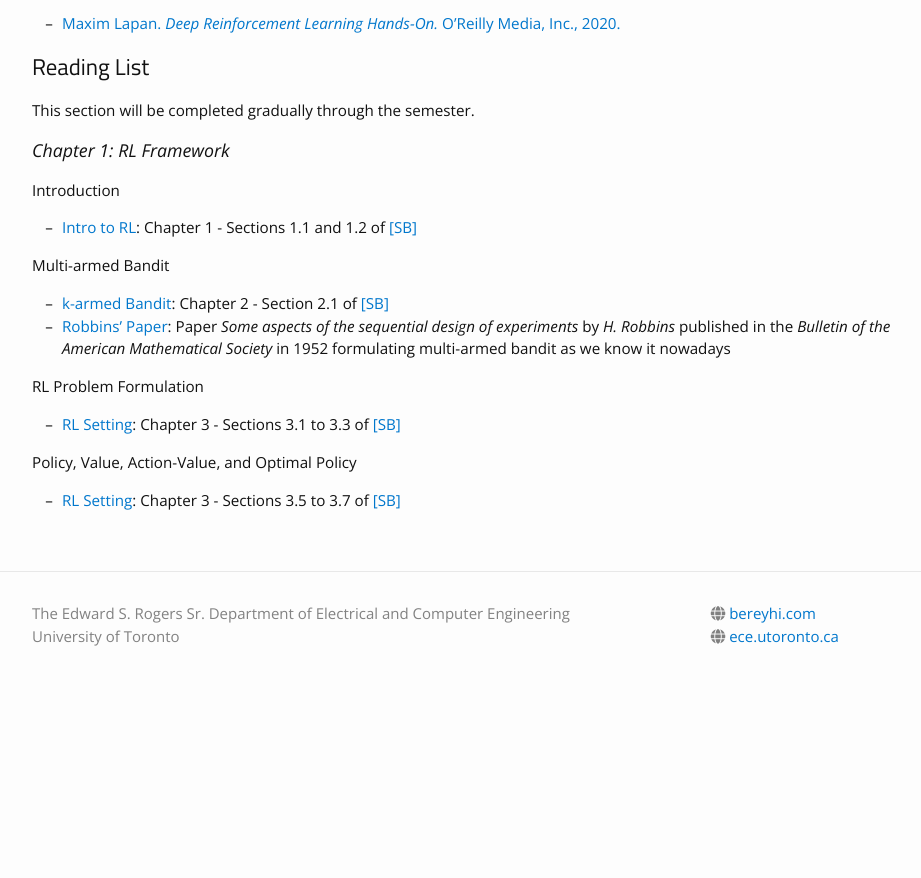
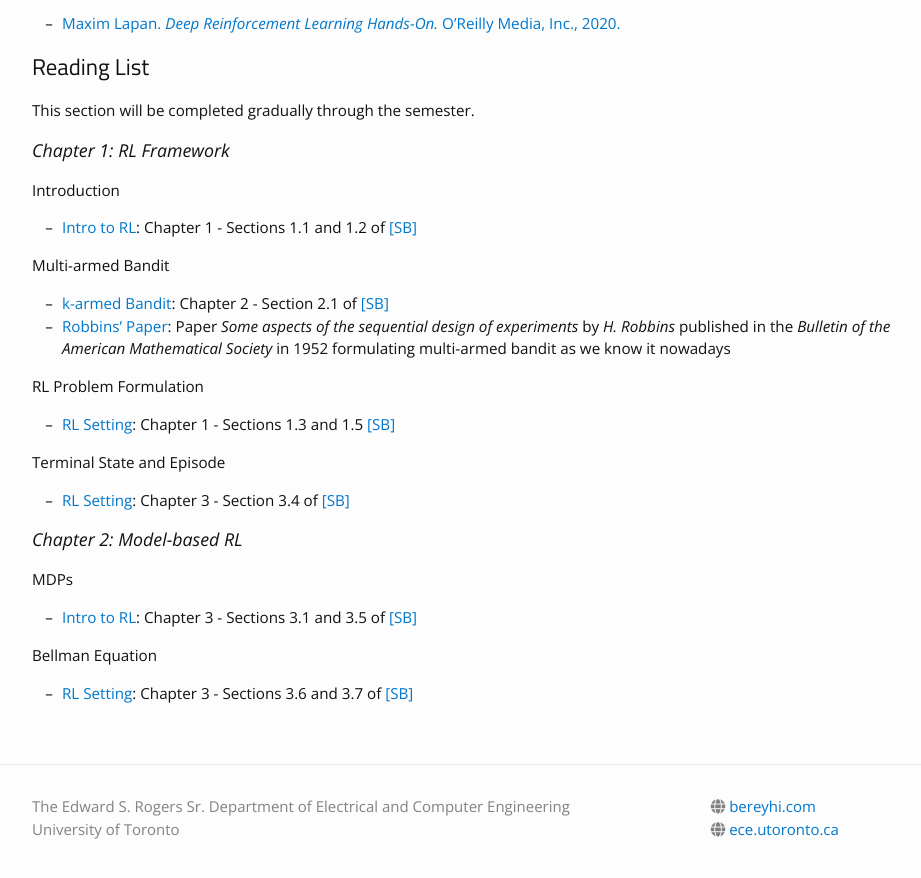
Before and after one commit to bereyhi-courses/rl-utoronto, a Jekyll site: the page built from materials.md, in a window 1280 px wide and 900 px high, scrolled down 1027 px. Shown: the top 878 px of the window, without its empty margins (163-1084 px from the left). Built offline with Jekyll 4.4.1, drawn with Linux system fonts in a browser that asks for light colours; nearby versions of some CDN libraries; before the commit the page ends 1734 px from its top, so only the background shows below that.

```diff
--- a/_data/people.yml
+++ b/_data/people.yml
@@ -12,7 +12,7 @@ teaching_assistants:
     profile_pic: /_images/pp/TAava.png
     webpage: mailto:fahimeh.fazel@mail.utoronto.ca
 
-  - name: Yicheng Qu
+  - name: Eason Qu
     profile_pic: /_images/pp/TAava.png
     webpage: mailto:eason.qu@mail.utoronto.ca
 
--- a/materials.md
+++ b/materials.md
@@ -57,7 +57,15 @@ This section will be completed gradually through the semester.
 * [Robbins' Paper](https://www.ams.org/journals/bull/1952-58-05/S0002-9904-1952-09620-8/S0002-9904-1952-09620-8.pdf): Paper _Some aspects of the sequential design of experiments_ by _H. Robbins_ published in the _Bulletin of the American Mathematical Society_ in 1952 formulating multi-armed bandit as we know it nowadays
 
 #### RL Problem Formulation
-* [RL Setting](http://incompleteideas.net/book/the-book-2nd.html): Chapter 3 - Sections 3.1 to 3.3 of [[SB]](http://incompleteideas.net/book/the-book-2nd.html)
+* [RL Setting](http://incompleteideas.net/book/the-book-2nd.html): Chapter 1 - Sections 1.3 and 1.5 [[SB]](http://incompleteideas.net/book/the-book-2nd.html)
 
-#### Policy, Value, Action-Value, and Optimal Policy
-* [RL Setting](http://incompleteideas.net/book/the-book-2nd.html): Chapter 3 - Sections 3.5 to 3.7 of [[SB]](http://incompleteideas.net/book/the-book-2nd.html)
+
+#### Terminal State and Episode
+* [RL Setting](http://incompleteideas.net/book/the-book-2nd.html): Chapter 3 - Section 3.4 of [[SB]](http://incompleteideas.net/book/the-book-2nd.html)
+
+### Chapter 2: Model-based RL
+#### MDPs
+* [Intro to RL](http://incompleteideas.net/book/the-book-2nd.html): Chapter 3 - Sections 3.1 and 3.5 of [[SB]](http://incompleteideas.net/book/the-book-2nd.html)
+
+#### Bellman Equation
+* [RL Setting](http://incompleteideas.net/book/the-book-2nd.html): Chapter 3 - Sections 3.6 and 3.7 of [[SB]](http://incompleteideas.net/book/the-book-2nd.html)
```
Also changed, not shown: _lectures/L07_PolicyValue.md (+1 -1 lines), _lectures/L08_TicTacToe.md (+3 -0 lines), _lectures/L09_OptimalPolicy.md (+0 -3 lines), _lectures/L10_EpisodeTerminal.md (added, +16 -0 lines), _lectures/L11_MDPs.md (added, +16 -0 lines), _lectures/L12_modlbased_val.md (added, +16 -0 lines).
